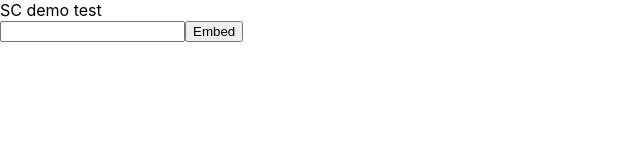
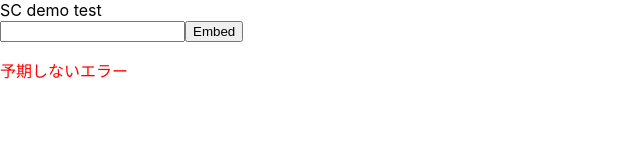
Before and after one commit to akanation4/sc_demo, a React (Create React App) app in the folder front/: page / in a window 1280 px wide. Both pictures are taken after a click on the button "Embed". Shown: the top 160 px of the page, without its empty margins (0-640 px from the left). Built offline with nearby package versions, Linux system fonts and the light colour scheme; no server answers.

Commit message:
Add error message

```diff
--- a/front/src/App.tsx
+++ b/front/src/App.tsx
@@ -4,6 +4,7 @@ import axios from 'axios';
 const App: React.FC = () => {
     const [inputText, setInputText] = useState('');
     const [audioSrc, setAudioSrc] = useState('');
+    const [error, setError] = useState('');
     const url = "https://sc-demo-otkk.onrender.com/";
 
     const fetchWavFile = async () => {
@@ -12,7 +13,14 @@ const App: React.FC = () => {
             const audioUrl = URL.createObjectURL(response.data);
             setAudioSrc(audioUrl);
             saveAudioFile(audioUrl);
+            setError('');
         } catch (error) {
+            if (axios.isAxiosError(error)) {
+                const message = error.response?.data?.message || "予期しないエラー";
+                setError(message);
+            } else {
+                setError("ネットワークエラー");
+            }
             console.error(error);
         }
     };
@@ -31,6 +39,7 @@ const App: React.FC = () => {
             <div>SC demo test</div>
             <input type="text" value={inputText} onChange={(e) => setInputText(e.target.value)} />
             <button onClick={fetchWavFile}>Embed</button>
+            {error && <p style={{ color: 'red' }}>{error}</p>}
             {audioSrc && <audio src={audioSrc} controls />}
         </div>
     );
```
